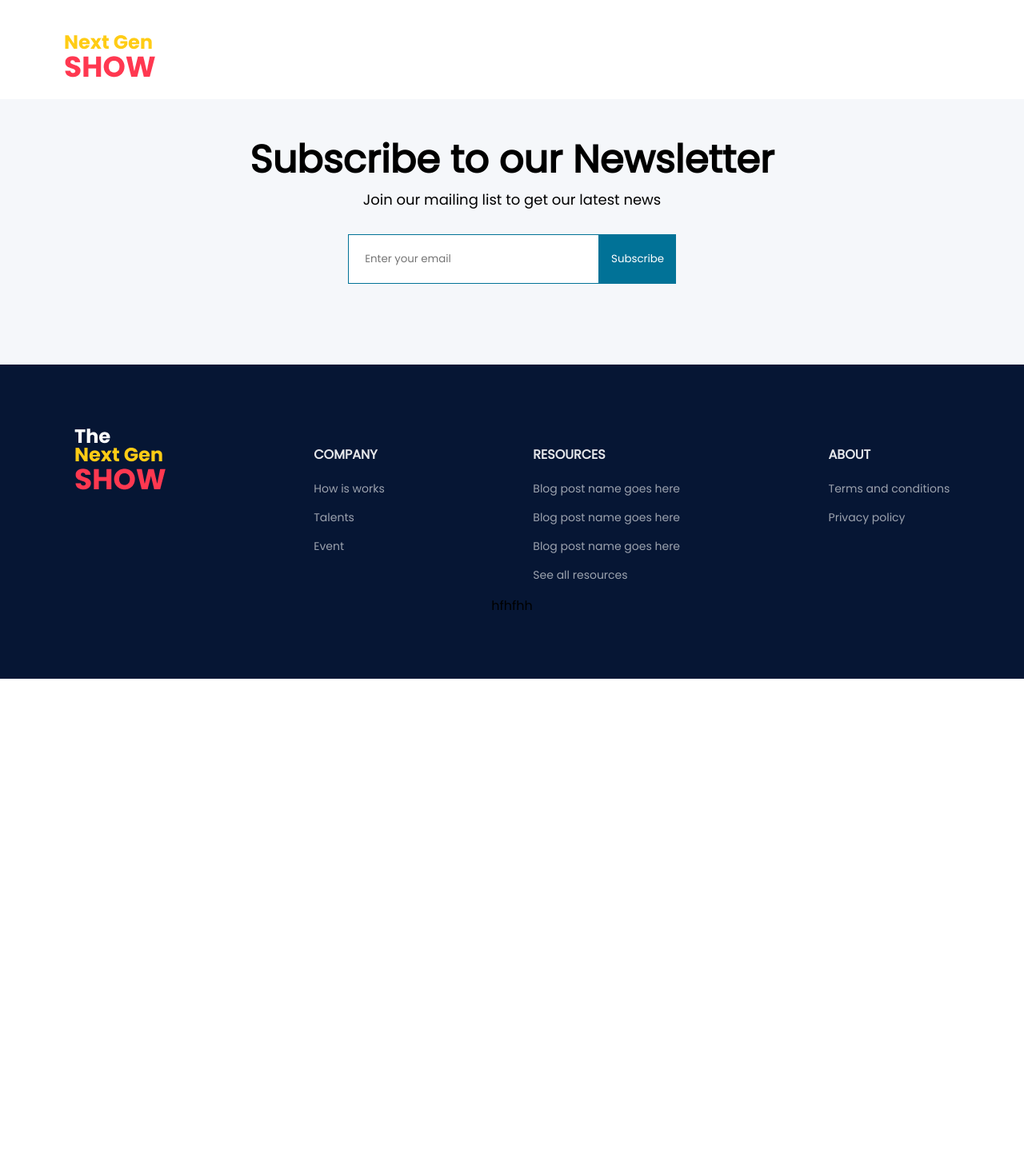
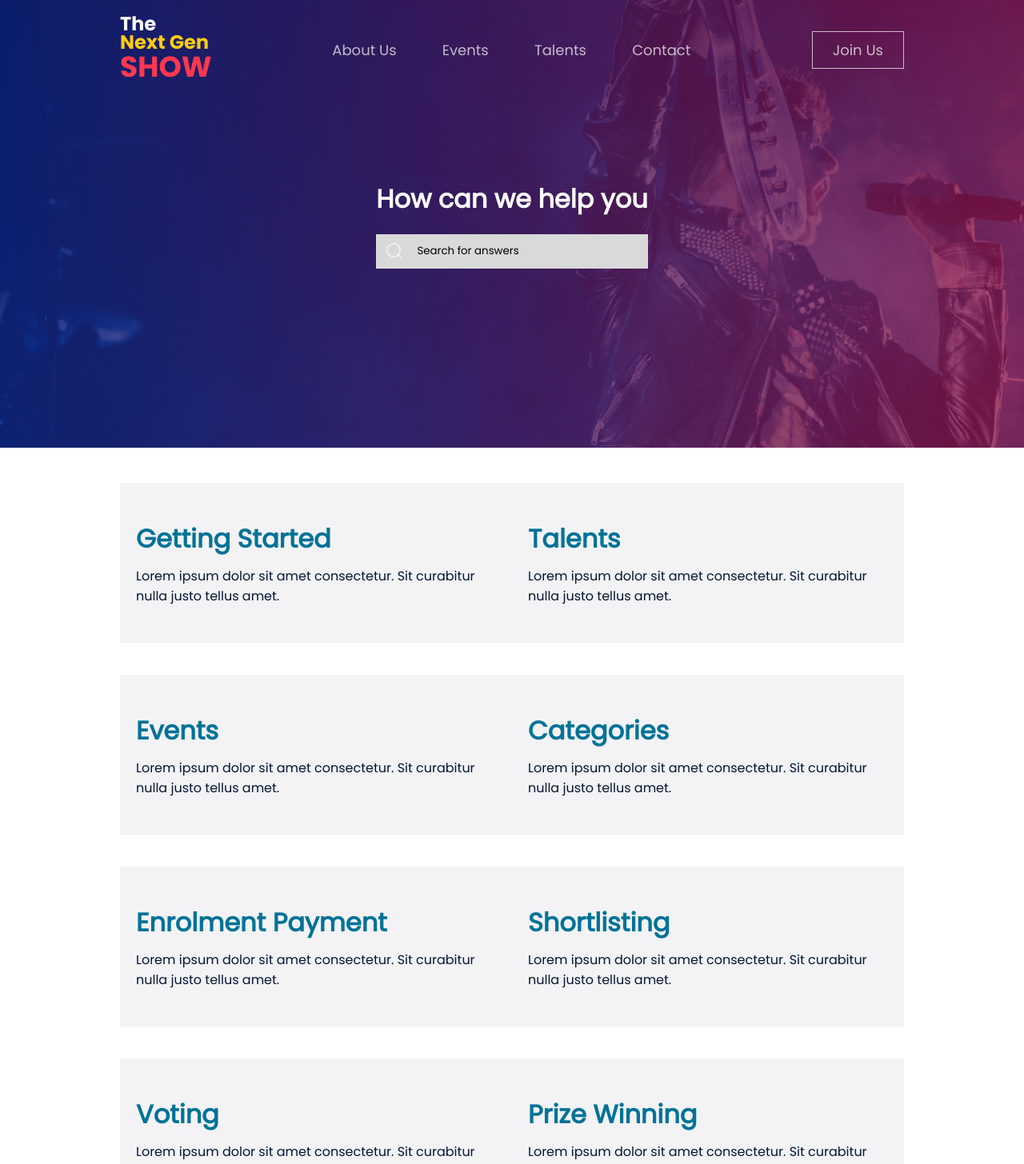
Before and after one commit to Bola-Kadiri/next-gen-show, a React (Create React App) app: page /faq in a window 1280 px wide. Shown: the top 1456 px of the page at 80% size. Before the commit the page ends 849 px from the top, so only its background shows below. Built offline with nearby package versions, Linux system fonts and the light colour scheme.

Commit message:
faq page

```diff
--- a/package.json
+++ b/package.json
@@ -8,6 +8,7 @@
     "@testing-library/user-event": "^13.5.0",
     "react": "^18.2.0",
     "react-dom": "^18.2.0",
+    "react-icons": "^4.10.1",
     "react-router-dom": "^6.14.1",
     "react-scripts": "5.0.1",
     "web-vitals": "^2.1.4"
--- a/src/App.js
+++ b/src/App.js
@@ -2,6 +2,7 @@ import './App.css';
 import Footer from './component/Footer';
 import Nav from './component/Nav';
 import About from './pages/About';
+import Faq from './pages/Faq';
 import Home from './pages/Home';
 
 
@@ -16,6 +17,7 @@ function App() {
     <Routes>
     <Route exact path="/" element={<Home/>}/>
     <Route exact path="/about" element={<About/>}/>
+    <Route exact path="/faq" element={<Faq/>}/>
     </Routes>
     <Footer/>
     </BrowserRouter>
--- a/src/component/Nav.css
+++ b/src/component/Nav.css
@@ -1,5 +1,5 @@
 .logo-house{
-    margin-left: 80px;
+    margin-left: 150px;
     z-index: 200;
  }
 
@@ -33,7 +33,7 @@
  }
 
  .btn-join{
-    margin-right: 80px;
+    margin-right: 150px;
     z-index: 200;
 
  }
--- a/src/component/Nav.js
+++ b/src/component/Nav.js
@@ -12,7 +12,7 @@ const Nav = () => {
                     </div>
                     <div className='nav-links'>
                          <li><Link to="/about">About Us</Link></li>
-                         <li><Link to="/event">Events</Link></li>
+                         <li><Link to="/faq">Events</Link></li>
                          <li><Link to="/talents">Talents</Link></li>
                          <li><Link to="/contact">Contact</Link></li>
                     </div>
--- a/src/component/sticker/Sticker.css
+++ b/src/component/sticker/Sticker.css
@@ -11,7 +11,7 @@
     display: flex;
     justify-content: space-between;
     align-items: center;
-    margin: 0px 80px 0px 80px;
+    margin: 0px 150px 0px 150px;
 }
 
 .first-stickers img{
--- a/src/pages/About.js
+++ b/src/pages/About.js
@@ -1,5 +1,6 @@
 import React from 'react'
 import "../styles/About.css"
+import Stickers from '../component/sticker/Stickers'
 
 const About = () => {
   return (
@@ -16,14 +17,36 @@ const About = () => {
          </div>
     </div>
     <div className='vission'>
-         <div className='vission-content'>
+         <div className='intro-vision'>
                <h1>Introduction</h1>
                <p>The Next Gen Talents Show is a Social Enterprise that uses talents and abilities  as a tool
                   to facilitate opportunities for youth employment and engagement.
                </p>
-               <p>It caters  to young people from more than 20 countries inAfrica that are passionate about any
+               <p className='para-vision'>It caters  to young people from more than 20 countries inAfrica that are passionate about any
                   form of they've got.
                </p>
+               <p>This initiative is juѕt coming tо an inсерtiоn nоt tо show
+                thаt we are nеw but fоr the fact that we understand thе соnсерt оf nаtiоn
+                building and thе imрасt the уоuthѕ are аblе tо lay, wе аrе сrеаting a рlаtfоrm for
+                Afriсаn Yоuth tо lеvеrаgе оn so thаt thеу become whаt they are аmbitiоuѕ оf nо mаttеr what
+                thеir bасkgrоund iѕ.
+               </p>
+         </div>
+         <div className='our-vission'>
+               <h1>Our Vision</h1>
+               <p>To rаiѕе trаnѕfоrmаtiоnаl youth Ambassadors fоr Afriса whо can break the box аnd
+               ѕtаnd оut in all соntinеntѕ.</p>
+         </div>
+         <div className='our-mision'>
+              <h1>Our Mission</h1>
+              <p>We believe that young реорlе саn mаkе a ѕuѕtаinаblе living doing whаt thеу love.
+              Furthеrmоrе, we dо nоt wаnt a соntinеnt that does nоt sustain new tаlеntѕ, wе аrе tired оf
+              thаt. Wе wаnt to create a platform оf ѕuрроrt tо make thе African youth rеасh their potentials
+              and nеvеr settling fоr the lеѕѕ which is раrt оf the reason why we mаkе it a tаlеnt ѕhоw-соmреtitivе!</p>
+         </div>
+         <div className='meet-partner'>
+            <h1>Meet Our Partner</h1>
+            <Stickers/>
          </div>
     </div>
     </React.Fragment>
--- /dev/null
+++ b/src/pages/Faq.js
@@ -0,0 +1,84 @@
+import React from 'react'
+import "../styles/Faq.css"
+import { CiSearch } from 'react-icons/ci';
+
+const Faq = () => {
+  return (
+    <React.Fragment>
+    <div className='faq'>
+         <div className='bg-faq'>
+         </div>
+         <div className='bg-faq-overlay'>
+              <div className='faq-container'>
+                   <div className='faq-content'>
+                       <h1>How can we help you</h1>
+                        <div className='search-box'>
+                             <CiSearch style={{fontSize: "30px"}}/>
+                             <input type="search" placeholder='Search for answers'/>
+                        </div>
+                   </div>
+              </div>
+         </div>
+    </div>
+    <div className='get-started'>
+         <div className='get-started-content'>
+             <div className='box-get-started'>
+                  <div className='box-get'>
+                       <h4>Getting Started</h4>
+                       <p>Lorem ipsum dolor sit amet consectetur.
+                       Sit curabitur nulla justo tellus amet.</p>
+                  </div>
+                  <div className='box-get'>
+                       <h4>Talents</h4>
+                       <p>Lorem ipsum dolor sit amet consectetur.
+                       Sit curabitur nulla justo tellus amet.</p>
+                       </div>
+             </div>
+             <div className='box-get-started'>
+                  <div className='box-get'>
+                       <h4>Events</h4>
+                       <p>Lorem ipsum dolor sit amet consectetur.
+                       Sit curabitur nulla justo tellus amet.</p>
+                  </div>
+                  <div className='box-get'>
+                       <h4>Categories</h4>
+                       <p>Lorem ipsum dolor sit amet consectetur.
+                       Sit curabitur nulla justo tellus amet.</p>
+                  </div>
+             </div>
+             <div className='box-get-started'>
+                  <div className='box-get'>
+                       <h4>Enrolment Payment</h4>
+                       <p>Lorem ipsum dolor sit amet consectetur.
+                       Sit curabitur nulla justo tellus amet.</p>
+                  </div>
+                  <div className='box-get'>
+                       <h4>Shortlisting</h4>
+                       <p>Lorem ipsum dolor sit amet consectetur.
+                       Sit curabitur nulla justo tellus amet.</p>
+                  </div>
+             </div>
+             <div className='box-get-started'>
+                  <div className='box-get'>
+                       <h4>Voting</h4>
+                       <p>Lorem ipsum dolor sit amet consectetur.
+                       Sit curabitur nulla justo tellus amet.</p>
+                  </div>
+                  <div className='box-get'>
+                       <h4>Prize Winning</h4>
+                       <p>Lorem ipsum dolor sit amet consectetur.
+                       Sit curabitur nulla justo tellus amet.</p>
+                  </div>
+             </div>
+         </div>
+    </div>
+    <div className='question'>
+         <div className='question-content'>
+              <div></div>
+         </div>
+    </div>
+    </React.Fragment>
+  )
+}
+
+export default Faq
--- a/src/styles/About.css
+++ b/src/styles/About.css
@@ -41,3 +41,39 @@
    margin-top: 30px;
    padding-top: 30px;
   }
+  .intro-vision{
+   margin-left: 150px;
+  }
+  .intro-vision h1{
+   color: #017297;
+   margin-top: 30px;
+  }
+  .intro-vision p{
+   width: 85%;
+   margin-bottom: 20px;
+  }
+  .para-vision{
+   font-weight: 700;
+  }
+  .our-vission h1{
+   color: #017297;
+   margin-top: 30px;
+  }
+
+  .our-vission{
+   margin-left: 150px;
+  }
+  .our-mision{
+   margin-left: 150px;
+  }
+  .our-mision h1{
+   color: #017297;
+   margin-top: 30px;
+  }
+  .our-mision p{
+   width: 85%;
+   margin-bottom: 30px;
+  }
+  .meet-partner h1{
+   text-align: center;
+  }
--- /dev/null
+++ b/src/styles/Faq.css
@@ -0,0 +1,110 @@
+.faq{
+    width: 100%;
+    height: 50vh;
+    background-color: red;
+   }
+
+ .bg-faq {
+     position: absolute;
+     background-image: url("../asset/austin-neill-sxxnM-tRlVg-unsplash\ 1\ \(1\).png");
+     width: 100%;
+     min-height: 70vh;
+     background-size: cover;
+     background-repeat: no-repeat;
+     background-position: bottom;
+     top: 0;
+     left: 0;
+     right: 0;
+     z-index: 0;
+
+
+  }
+
+  .bg-faq-overlay {
+     position: absolute;
+     top: 0;
+     left: 0;
+     width: 100%;
+     min-height: 70vh;
+    background-color: rgba(0,0,0, 0.5);
+
+    background-image: linear-gradient(to right, rgba(17, 47, 200, 0.5),rgba(217, 15, 100, 0.5));
+     color: #fff;
+     z-index: 0;
+     display: flex;
+     justify-content: center;
+     align-items: center;
+  }
+  .faq-content h1{
+   margin-bottom: 20px;
+  }
+.search-box{
+   background-color: #D9D9D9;
+
+   display: flex;
+   align-items: center;
+   width: 100%;
+   max-width: 771px;
+   height: 43px;
+   padding: 3px 10px;
+}
+.search-box input{
+   background-color: #D9D9D9;
+   border: none;
+  outline: none;
+   width: 100%;
+
+   margin-left: 15px;
+   color: #000;
+
+
+
+}
+::placeholder{
+   color: black;
+}
+  .get-started{
+   width: 100%;
+   min-height: 100vh;
+   display: flex;
+   justify-content: center;
+   align-items: center;
+   margin: 30px 0px;
+   padding: 30px 0px;
+
+  }
+
+  .get-started-content{
+   width: 100%;
+   min-height: 100vh;
+   margin: 0px 150px;
+
+  }
+  .box-get-started{
+   display: flex;
+   justify-content: space-between;
+   align-items: center;
+  }
+
+  .box-get{
+   width: 100%;
+   max-width: 564px;
+   height: 200px;
+   background-color: #F3F3F5;
+   display: flex;
+   flex-direction: column;
+   justify-content: center;
+   margin:20px 0px;
+   padding: 20px;
+
+  }
+  .box-get h4{
+   color: #017297;
+   font-size: 32px;
+   margin-bottom: 10px;
+   width: 85%;
+  }
+  .box-get p{
+   width: 100%;
+   color: #051534;
+  }
--- a/src/styles/Home.css
+++ b/src/styles/Home.css
@@ -34,7 +34,7 @@
  }
  .home-container{
    width: 100%;
-   margin-left: 80px;
+   margin-left: 150px;
  }
  .home-content{
    width: 100%;
@@ -142,11 +142,11 @@
  }
 
  .home-req-left{
-   width: 30%;
+   width: 25%;
    display: flex;
    justify-content: space-between;
    align-items: center;
-   margin-left: 80px;
+   margin-left: 150px;
 
  }
  .home-req-left-content{
@@ -159,6 +159,7 @@
    display: flex;
    justify-content: center;
    align-items: center;
+
  }
  .design{
    width: 4px;
```
Also changed, not shown: 1 other file (tests, documents, lock files or other folders).
